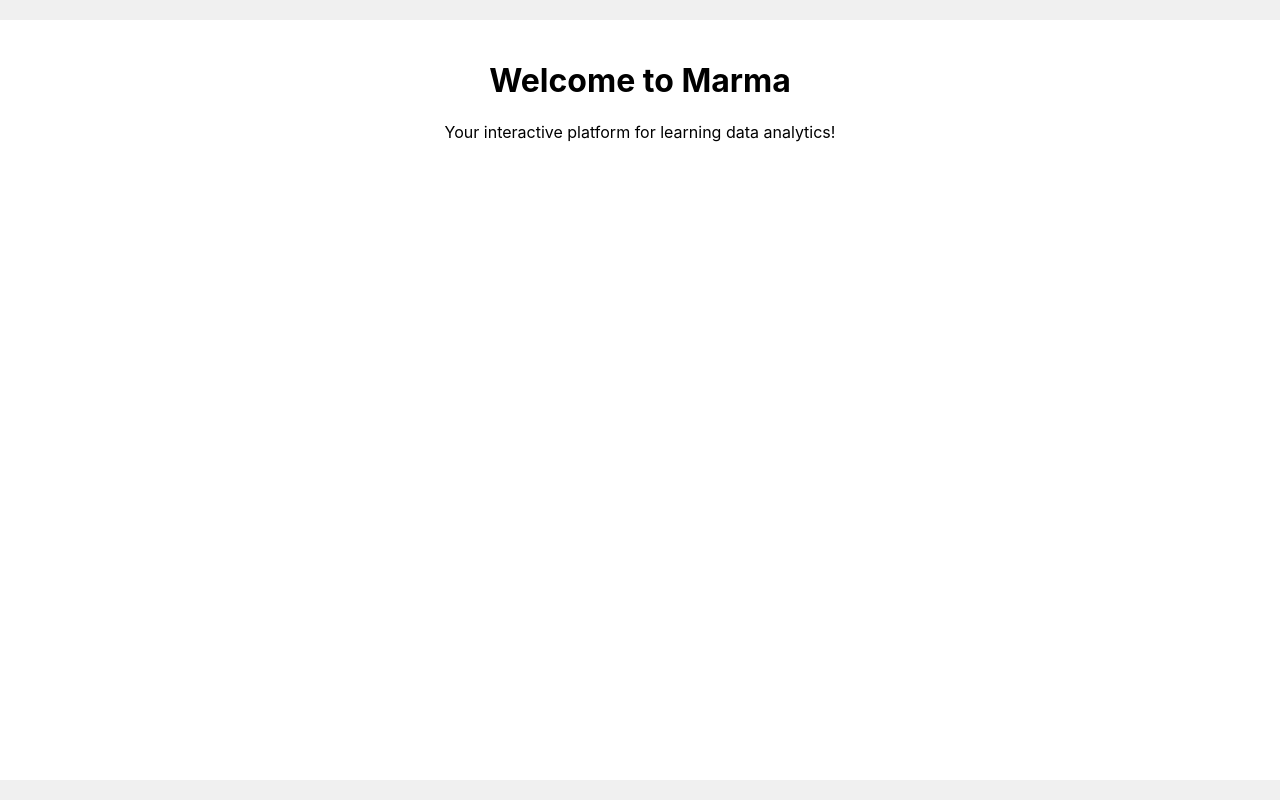
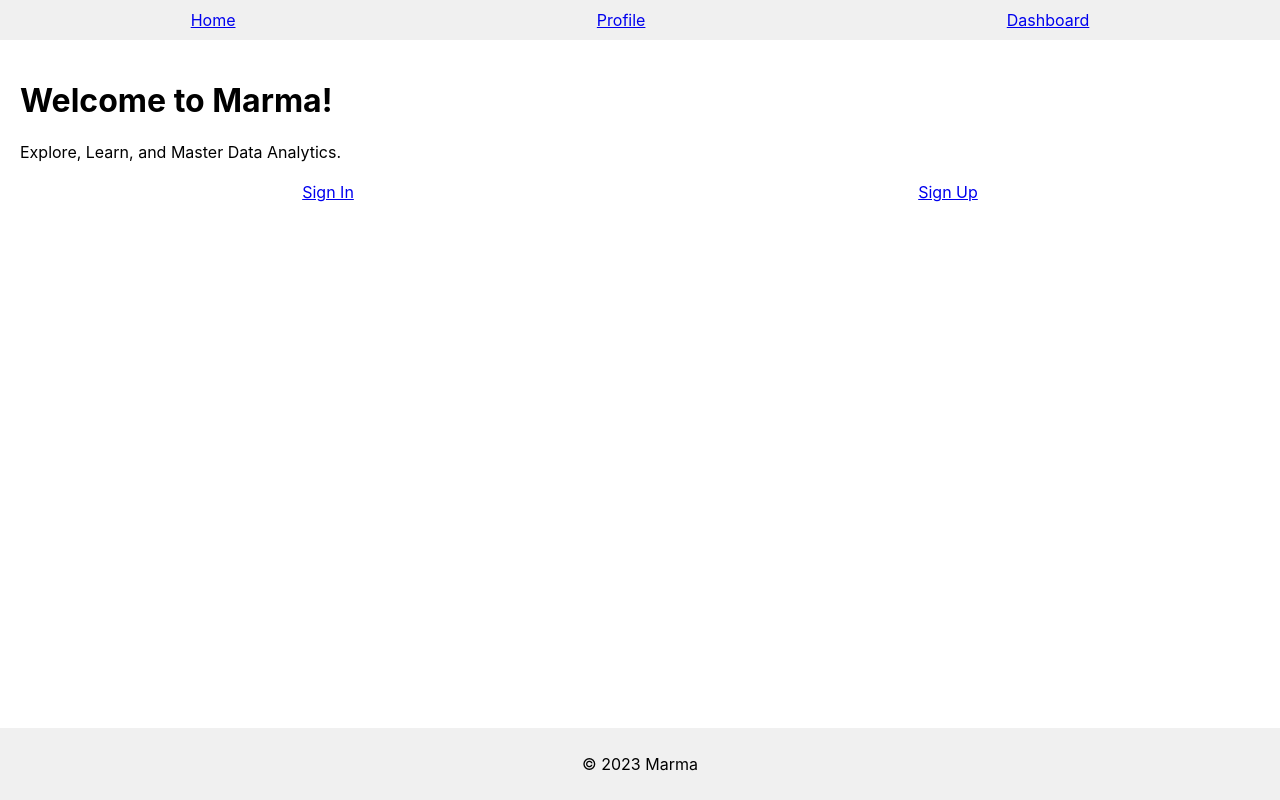
Before and after one commit to marma-akshay/marma_test_1, a React (Create React App) app in the folder frontend/: page / in a window 1280 px wide. Built offline with nearby package versions, Linux system fonts and the light colour scheme.

Commit message:
working front end basic elements

```diff
--- a/frontend/src/App.js
+++ b/frontend/src/App.js
@@ -1,16 +1,28 @@
 import React from 'react';
-import Layout from './components/Layout'; // Import the Layout component
-import './App.css'; // Keep your existing App.css for any global styles
+import { BrowserRouter as Router, Route, Routes } from 'react-router-dom';
+import Layout from './components/Layout';
+import LandingPage from './components/LandingPage';
+// Import other components as needed
+// import SignInPage from './components/SignInPage';
+// import SignUpPage from './components/SignUpPage';
+// import Dashboard from './components/Dashboard';
+// import Profile from './components/Profile';
+import './App.css';
 
 function App() {
   return (
-    <Layout>
-      <div className="App">
-        <h1>Welcome to Marma</h1>
-        <p>Your interactive platform for learning data analytics!</p>
-        {/* Additional content and routes will go here */}
-      </div>
-    </Layout>
+    <Router>
+      <Layout>
+        <Routes>
+          <Route path="/" element={<LandingPage />} />
+          {/* Uncomment and define these routes as you create the components */}
+          {/* <Route path="/signin" element={<SignInPage />} />
+          <Route path="/signup" element={<SignUpPage />} />
+          <Route path="/dashboard" element={<Dashboard />} />
+          <Route path="/profile" element={<Profile />} /> */}
+        </Routes>
+      </Layout>
+    </Router>
   );
 }
 
--- /dev/null
+++ b/frontend/src/components/LandingPage.js
@@ -0,0 +1,17 @@
+import React from 'react';
+import { Link } from 'react-router-dom';
+
+function LandingPage() {
+  return (
+    <div className="landing-page">
+      <h1>Welcome to Marma!</h1>
+      <p>Explore, Learn, and Master Data Analytics.</p>
+      <div className="buttons">
+        <Link to="/signin">Sign In</Link>
+        <Link to="/signup">Sign Up</Link>
+      </div>
+    </div>
+  );
+}
+
+export default LandingPage;
--- a/frontend/src/components/Layout.css
+++ b/frontend/src/components/Layout.css
@@ -1,4 +1,3 @@
-/* Layout.css */
 .layout {
   display: flex;
   flex-direction: column;
@@ -8,7 +7,11 @@
 .header {
   background-color: #f0f0f0;
   padding: 10px;
-    text-align: center;
+}
+
+.header nav {
+  display: flex;
+  justify-content: space-around;
 }
 
 .main-content {
@@ -21,3 +24,9 @@
   padding: 10px;
   text-align: center;
 }
+
+.landing-page .buttons {
+  display: flex;
+  justify-content: space-around;
+  margin-top: 20px;
+}
--- a/frontend/src/components/Layout.js
+++ b/frontend/src/components/Layout.js
@@ -1,18 +1,24 @@
 import React from 'react';
+import { Link } from 'react-router-dom'; // Import the Link component
 import './Layout.css';
-
 
 const Layout = ({ children }) => {
   return (
     <div className="layout">
       <header className="header">
         {/* Header Content Goes Here */}
+        <nav>
+          <Link to="/">Home</Link>
+          <Link to="/profile">Profile</Link>
+          <Link to="/dashboard">Dashboard</Link>
+        </nav>
       </header>
       <main className="main-content">
         {children} {/* Main Content Will Be Injected Here */}
       </main>
       <footer className="footer">
         {/* Footer Content Goes Here */}
+        <p>&copy; 2023 Marma</p>
       </footer>
     </div>
   );
```
Lines whose indentation alone changed are shown as unchanged.
